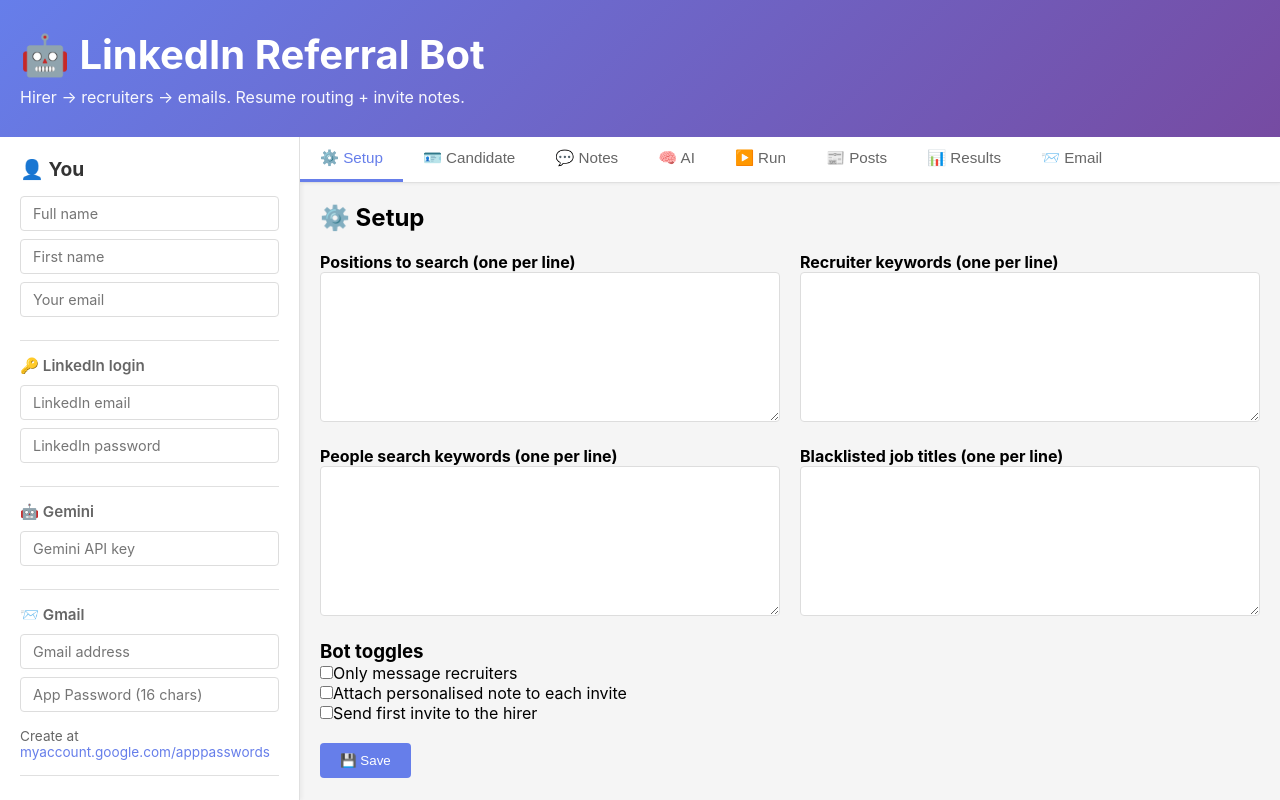
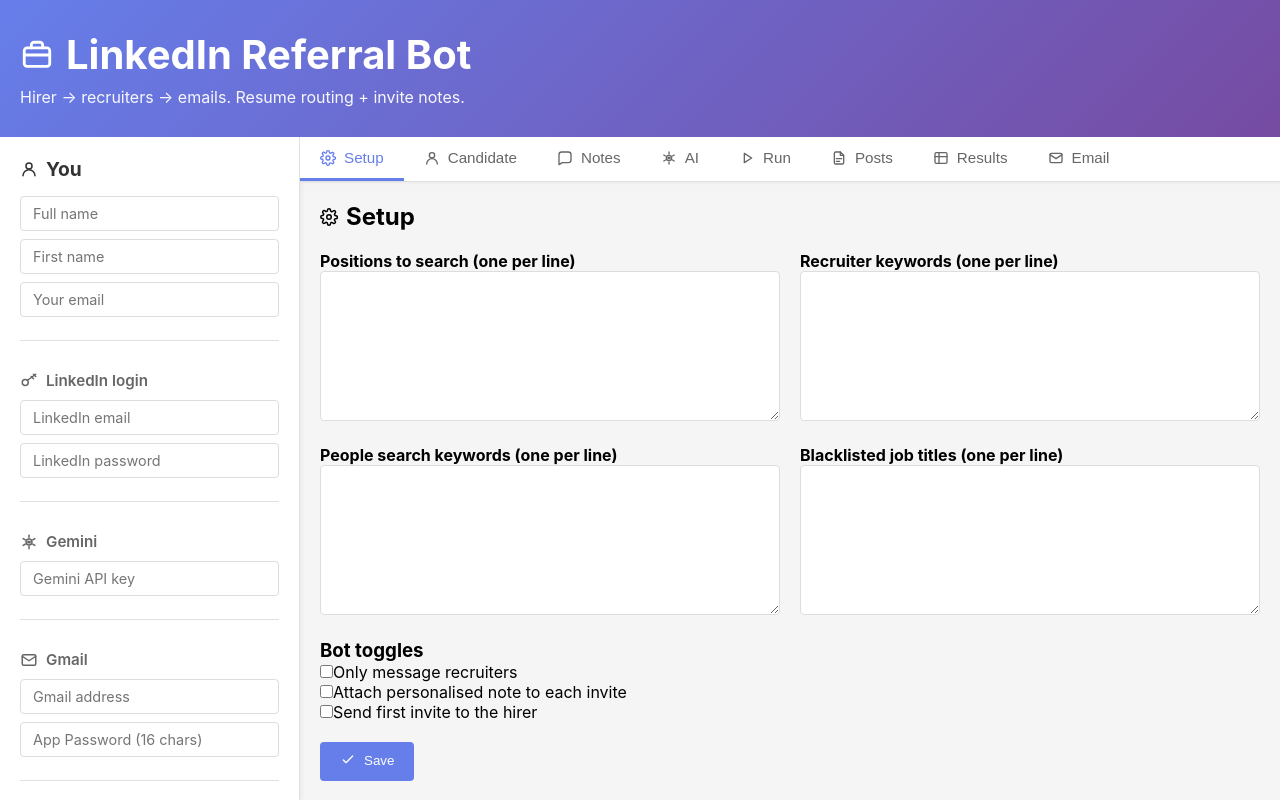
Before and after one commit to Mohnish57/linkdinbot, a React (Create React App) app in the folder frontend/: page / in a window 1280 px wide. Built offline with nearby package versions, Linux system fonts and the light colour scheme; no server answers.

Commit message:
feat: integrate icon component across UI for enhanced visual consistency

```diff
--- a/frontend/src/App.css
+++ b/frontend/src/App.css
@@ -16,6 +16,9 @@
   margin: 0;
   font-size: 2.5em;
   font-weight: 700;
+  display: flex;
+  align-items: center;
+  gap: 12px;
 }
 
 .header p {
@@ -56,6 +59,9 @@
   color: #666;
   white-space: nowrap;
   transition: all 0.2s;
+  display: inline-flex;
+  align-items: center;
+  gap: 8px;
 }
 
 .tab-btn:hover {
@@ -73,6 +79,9 @@
   margin: 10px 20px 0 20px;
   border-radius: 6px;
   font-weight: 500;
+  display: flex;
+  align-items: center;
+  gap: 8px;
 }
 
 .status.running {
@@ -99,6 +108,18 @@
   padding: 20px;
 }
 
+.icon {
+  flex: 0 0 auto;
+}
+
+.heading-with-icon,
+.button-with-icon,
+.inline-status {
+  display: inline-flex;
+  align-items: center;
+  gap: 8px;
+}
+
 /* Responsive */
 @media (max-width: 768px) {
   .main {
--- a/frontend/src/App.jsx
+++ b/frontend/src/App.jsx
@@ -10,6 +10,7 @@
 import TabPosts from './components/TabPosts';
 import TabResults from './components/TabResults';
 import TabEmail from './components/TabEmail';
+import Icon from './components/Icon';
 
 const API_URL = process.env.REACT_APP_API_URL || 'http://localhost:5000';
 
@@ -62,14 +63,14 @@
   }
 
   const tabs = [
-    { id: 'setup', label: '⚙️ Setup', component: TabSetup },
-    { id: 'candidate', label: '🪪 Candidate', component: TabCandidate },
-    { id: 'notes', label: '💬 Notes', component: TabNotes },
-    { id: 'ai', label: '🧠 AI', component: TabAI },
-    { id: 'run', label: '▶️ Run', component: TabRun },
-    { id: 'posts', label: '📰 Posts', component: TabPosts },
-    { id: 'results', label: '📊 Results', component: TabResults },
-    { id: 'email', label: '📨 Email', component: TabEmail },
+    { id: 'setup', label: 'Setup', icon: 'settings', component: TabSetup },
+    { id: 'candidate', label: 'Candidate', icon: 'user', component: TabCandidate },
+    { id: 'notes', label: 'Notes', icon: 'message', component: TabNotes },
+    { id: 'ai', label: 'AI', icon: 'ai', component: TabAI },
+    { id: 'run', label: 'Run', icon: 'play', component: TabRun },
+    { id: 'posts', label: 'Posts', icon: 'document', component: TabPosts },
+    { id: 'results', label: 'Results', icon: 'table', component: TabResults },
+    { id: 'email', label: 'Email', icon: 'mail', component: TabEmail },
   ];
 
   const TabComponent = tabs.find(t => t.id === activeTab)?.component || TabSetup;
@@ -77,7 +78,7 @@
   return (
     <div className="app">
       <header className="header">
-        <h1>🤖 LinkedIn Referral Bot</h1>
+        <h1><Icon name="briefcase" size={34} /> LinkedIn Referral Bot</h1>
         <p>Hirer → recruiters → emails. Resume routing + invite notes.</p>
       </header>
 
@@ -92,6 +93,7 @@
                 className={`tab-btn ${activeTab === tab.id ? 'active' : ''}`}
                 onClick={() => setActiveTab(tab.id)}
               >
+                <Icon name={tab.icon} size={16} />
                 {tab.label}
               </button>
             ))}
@@ -99,17 +101,17 @@
 
           {status.state === 'running' && (
             <div className="status running">
-              ⏳ {status.message}
+              <Icon name="spinner" size={16} /> {status.message}
             </div>
           )}
           {status.state === 'done' && (
             <div className="status success">
-              ✅ {status.message}
+              <Icon name="check" size={16} /> {status.message}
             </div>
           )}
           {status.state === 'error' && (
             <div className="status error">
-              ❌ {status.message}
+              <Icon name="error" size={16} /> {status.message}
             </div>
           )}
 
--- /dev/null
+++ b/frontend/src/components/Icon.jsx
@@ -0,0 +1,151 @@
+import React from 'react';
+
+const paths = {
+  ai: (
+    <>
+      <path d="M12 3v3" />
+      <path d="M12 18v3" />
+      <path d="M4.2 7.5l2.6 1.5" />
+      <path d="M17.2 15l2.6 1.5" />
+      <path d="M19.8 7.5 17.2 9" />
+      <path d="M6.8 15l-2.6 1.5" />
+      <circle cx="12" cy="12" r="4" />
+      <path d="M10.5 11.2h3" />
+      <path d="M10.5 13h3" />
+    </>
+  ),
+  briefcase: (
+    <>
+      <rect x="3" y="7" width="18" height="13" rx="2" />
+      <path d="M8 7V5a2 2 0 0 1 2-2h4a2 2 0 0 1 2 2v2" />
+      <path d="M3 12h18" />
+    </>
+  ),
+  check: (
+    <path d="m5 12 4 4L19 6" />
+  ),
+  chevronsRight: (
+    <>
+      <path d="m7 7 5 5-5 5" />
+      <path d="m13 7 5 5-5 5" />
+    </>
+  ),
+  document: (
+    <>
+      <path d="M14 3H7a2 2 0 0 0-2 2v14a2 2 0 0 0 2 2h10a2 2 0 0 0 2-2V8z" />
+      <path d="M14 3v5h5" />
+      <path d="M8 13h8" />
+      <path d="M8 17h5" />
+    </>
+  ),
+  error: (
+    <>
+      <circle cx="12" cy="12" r="9" />
+      <path d="M12 8v5" />
+      <path d="M12 16h.01" />
+    </>
+  ),
+  eye: (
+    <>
+      <path d="M2 12s3.5-6 10-6 10 6 10 6-3.5 6-10 6S2 12 2 12z" />
+      <circle cx="12" cy="12" r="3" />
+    </>
+  ),
+  key: (
+    <>
+      <circle cx="7" cy="14" r="4" />
+      <path d="M10 11 21 3" />
+      <path d="m15 6 3 3" />
+      <path d="m18 3 3 3" />
+    </>
+  ),
+  mail: (
+    <>
+      <rect x="3" y="5" width="18" height="14" rx="2" />
+      <path d="m3 7 9 6 9-6" />
+    </>
+  ),
+  message: (
+    <>
+      <path d="M21 15a4 4 0 0 1-4 4H8l-5 3V7a4 4 0 0 1 4-4h10a4 4 0 0 1 4 4z" />
+    </>
+  ),
+  play: (
+    <path d="M8 5v14l11-7z" />
+  ),
+  search: (
+    <>
+      <circle cx="11" cy="11" r="7" />
+      <path d="m20 20-3.5-3.5" />
+    </>
+  ),
+  send: (
+    <>
+      <path d="M22 2 11 13" />
+      <path d="m22 2-7 20-4-9-9-4z" />
+    </>
+  ),
+  settings: (
+    <>
+      <circle cx="12" cy="12" r="3" />
+      <path d="M19.4 15a1.7 1.7 0 0 0 .3 1.9l.1.1a2 2 0 1 1-2.8 2.8l-.1-.1a1.7 1.7 0 0 0-1.9-.3 1.7 1.7 0 0 0-1 1.6V21a2 2 0 1 1-4 0v-.1a1.7 1.7 0 0 0-1-1.6 1.7 1.7 0 0 0-1.9.3l-.1.1a2 2 0 1 1-2.8-2.8l.1-.1a1.7 1.7 0 0 0 .3-1.9 1.7 1.7 0 0 0-1.6-1H3a2 2 0 1 1 0-4h.1a1.7 1.7 0 0 0 1.6-1 1.7 1.7 0 0 0-.3-1.9l-.1-.1a2 2 0 1 1 2.8-2.8l.1.1a1.7 1.7 0 0 0 1.9.3h.1A1.7 1.7 0 0 0 10 3.1V3a2 2 0 1 1 4 0v.1a1.7 1.7 0 0 0 1 1.6h.1a1.7 1.7 0 0 0 1.9-.3l.1-.1a2 2 0 1 1 2.8 2.8l-.1.1a1.7 1.7 0 0 0-.3 1.9v.1a1.7 1.7 0 0 0 1.6 1h.1a2 2 0 1 1 0 4h-.1a1.7 1.7 0 0 0-1.7 1z" />
+    </>
+  ),
+  spinner: (
+    <>
+      <path d="M21 12a9 9 0 0 1-9 9" />
+      <path d="M3 12a9 9 0 0 1 9-9" />
+    </>
+  ),
+  table: (
+    <>
+      <rect x="3" y="4" width="18" height="16" rx="2" />
+      <path d="M3 10h18" />
+      <path d="M9 4v16" />
+    </>
+  ),
+  trash: (
+    <>
+      <path d="M3 6h18" />
+      <path d="M8 6V4h8v2" />
+      <path d="M19 6 18 20H6L5 6" />
+      <path d="M10 11v5" />
+      <path d="M14 11v5" />
+    </>
+  ),
+  user: (
+    <>
+      <circle cx="12" cy="8" r="4" />
+      <path d="M4 21a8 8 0 0 1 16 0" />
+    </>
+  ),
+  users: (
+    <>
+      <path d="M16 21a6 6 0 0 0-12 0" />
+      <circle cx="10" cy="8" r="4" />
+      <path d="M22 21a5 5 0 0 0-5-5" />
+      <path d="M17 4a4 4 0 0 1 0 8" />
+    </>
+  ),
+};
+
+function Icon({ name, size = 18, className = '' }) {
+  return (
+    <svg
+      className={`icon ${className}`.trim()}
+      width={size}
+      height={size}
+      viewBox="0 0 24 24"
+      fill="none"
+      stroke="currentColor"
+      strokeWidth="2"
+      strokeLinecap="round"
+      strokeLinejoin="round"
+      aria-hidden="true"
+    >
+      {paths[name]}
+    </svg>
+  );
+}
+
+export default Icon;
--- a/frontend/src/components/Sidebar.jsx
+++ b/frontend/src/components/Sidebar.jsx
@@ -1,5 +1,6 @@
 import React, { useState } from 'react';
 import './Sidebar.css';
+import Icon from './Icon';
 
 function Sidebar({ config, saveConfig }) {
   const candidate = config.candidate || {};
@@ -22,7 +23,7 @@
   return (
     <aside className="sidebar">
       <div className="sidebar-content">
-        <h2>👤 You</h2>
+        <h2 className="heading-with-icon"><Icon name="user" /> You</h2>
         <input
           type="text"
           placeholder="Full name"
@@ -47,7 +48,7 @@
 
         <hr />
 
-        <h3>🔑 LinkedIn login</h3>
+        <h3 className="heading-with-icon"><Icon name="key" /> LinkedIn login</h3>
         <input
           type="email"
           placeholder="LinkedIn email"
@@ -65,7 +66,7 @@
 
         <hr />
 
-        <h3>🤖 Gemini</h3>
+        <h3 className="heading-with-icon"><Icon name="ai" /> Gemini</h3>
         <input
           type="password"
           placeholder="Gemini API key"
@@ -76,7 +77,7 @@
 
         <hr />
 
-        <h3>📨 Gmail</h3>
+        <h3 className="heading-with-icon"><Icon name="mail" /> Gmail</h3>
         <input
           type="email"
           placeholder="Gmail address"
@@ -91,14 +92,12 @@
           onChange={(e) => setGmailPassword(e.target.value)}
           className="input"
         />
-        <p style={{ fontSize: '0.85em', marginTop: '8px' }}>
-          Create at <a href="https://myaccount.google.com/apppasswords" target="_blank" rel="noreferrer">myaccount.google.com/apppasswords</a>
-        </p>
+
 
         <hr />
 
         <button onClick={saveCredentials} className="btn btn-primary">
-          💾 Save credentials
+          <span className="button-with-icon"><Icon name="check" size={16} /> Save credentials</span>
         </button>
       </div>
     </aside>
--- a/frontend/src/components/TabAI.jsx
+++ b/frontend/src/components/TabAI.jsx
@@ -1,11 +1,12 @@
 import React from 'react';
+import Icon from './Icon';
 
 function TabAI({ config, saveConfig }) {
   const settings = config.settings || {};
 
   return (
     <div>
-      <h2>🧠 AI Prompt</h2>
+      <h2 className="heading-with-icon"><Icon name="ai" /> AI Prompt</h2>
       <p>Used when Gemini evaluates each job. Placeholders: {'{candidate_name}'}, {'{candidate_profile_block}'}, {'{candidate_pitch}'}, {'{resume_link}'}, {'{candidate_email}'}.</p>
 
       <div style={{ marginTop: '20px' }}>
@@ -17,7 +18,7 @@
       </div>
 
       <button onClick={() => alert('Saved!')} style={{ marginTop: '20px', padding: '10px 20px', background: '#667eea', color: 'white', border: 'none', borderRadius: '4px', cursor: 'pointer' }}>
-        💾 Save
+        <span className="button-with-icon"><Icon name="check" size={16} /> Save</span>
       </button>
     </div>
   );
--- a/frontend/src/components/TabCandidate.jsx
+++ b/frontend/src/components/TabCandidate.jsx
@@ -1,4 +1,5 @@
 import React from 'react';
+import Icon from './Icon';
 
 function TabCandidate({ config, saveConfig }) {
   const candidate = config.candidate || {};
@@ -9,7 +10,7 @@
 
   return (
     <div>
-      <h2>🪪 Candidate Profile</h2>
+      <h2 className="heading-with-icon"><Icon name="user" /> Candidate Profile</h2>
       <p>Everything here is configurable — change once, reflected everywhere.</p>
 
       <div style={{ display: 'grid', gridTemplateColumns: '1fr 1fr', gap: '20px', marginTop: '20px' }}>
@@ -52,7 +53,7 @@
       </div>
 
       <button onClick={save} style={{ marginTop: '20px', padding: '10px 20px', background: '#667eea', color: 'white', border: 'none', borderRadius: '4px', cursor: 'pointer' }}>
-        💾 Save
+        <span className="button-with-icon"><Icon name="check" size={16} /> Save</span>
       </button>
     </div>
   );
--- a/frontend/src/components/TabEmail.jsx
+++ b/frontend/src/components/TabEmail.jsx
@@ -1,4 +1,5 @@
 import React, { useState } from 'react';
+import Icon from './Icon';
 
 function TabEmail({ config, status, apiUrl }) {
   const settings = config.settings || {};
@@ -11,7 +12,7 @@
 
   return (
     <div>
-      <h2>📨 Email recruiters</h2>
+      <h2 className="heading-with-icon"><Icon name="mail" /> Email recruiters</h2>
       <p>Send personalised emails to collected recruiters from Stages 2 & 3.</p>
 
       <div style={{ marginTop: '20px' }}>
@@ -47,7 +48,7 @@
             cursor: 'pointer',
           }}
         >
-          👀 Dry run
+          <span className="button-with-icon"><Icon name="eye" size={16} /> Dry run</span>
         </button>
         <button
           onClick={() => send(false)}
@@ -61,7 +62,7 @@
             fontWeight: 'bold',
           }}
         >
-          📨 Send NOW
+          <span className="button-with-icon"><Icon name="send" size={16} /> Send now</span>
         </button>
       </div>
     </div>
--- a/frontend/src/components/TabNotes.jsx
+++ b/frontend/src/components/TabNotes.jsx
@@ -1,11 +1,12 @@
 import React from 'react';
+import Icon from './Icon';
 
 function TabNotes({ config, saveConfig }) {
   const settings = config.settings || {};
 
   return (
     <div>
-      <h2>💬 Invite Note Templates</h2>
+      <h2 className="heading-with-icon"><Icon name="message" /> Invite Note Templates</h2>
       <p>Placeholders: {'{name}'}, {'{job_title}'}, {'{company}'}, {'{resume_link}'}, {'{candidate_first_name}'}, {'{candidate_bio}'}. LinkedIn cap: 300 chars.</p>
 
       <div style={{ marginTop: '20px' }}>
@@ -49,7 +50,7 @@
       </div>
 
       <button onClick={() => alert('Saved!')} style={{ marginTop: '20px', padding: '10px 20px', background: '#667eea', color: 'white', border: 'none', borderRadius: '4px', cursor: 'pointer' }}>
-        💾 Save
+        <span className="button-with-icon"><Icon name="check" size={16} /> Save</span>
       </button>
     </div>
   );
--- a/frontend/src/components/TabResults.jsx
+++ b/frontend/src/components/TabResults.jsx
@@ -1,5 +1,6 @@
 import React, { useState, useEffect, useCallback } from 'react';
 import axios from 'axios';
+import Icon from './Icon';
 
 function TabResults({ apiUrl }) {
   const [jobs, setJobs] = useState([]);
@@ -44,7 +45,7 @@
 
   return (
     <div>
-      <h2>📊 Results</h2>
+      <h2 className="heading-with-icon"><Icon name="table" /> Results</h2>
 
       <div style={{ display: 'grid', gridTemplateColumns: '1fr 1fr 1fr 1fr', gap: '15px', marginTop: '20px' }}>
         <div style={{ background: 'white', padding: '15px', borderRadius: '4px', textAlign: 'center', boxShadow: '0 1px 3px rgba(0,0,0,0.1)' }}>
@@ -108,7 +109,7 @@
                 <td style={{ padding: '8px' }}>{c.profile_name}</td>
                 <td style={{ padding: '8px' }}>{c.job_title}</td>
                 <td style={{ padding: '8px' }}>{c.email || '—'}</td>
-                <td style={{ padding: '8px' }}>{c.email_sent ? '✅' : '—'}</td>
+                <td style={{ padding: '8px' }}>{c.email_sent ? <span className="inline-status"><Icon name="check" size={14} /> Sent</span> : '—'}</td>
               </tr>
             ))}
           </tbody>
@@ -127,7 +128,7 @@
           cursor: 'pointer',
         }}
       >
-        🗑️ Clear all data
+        <span className="button-with-icon"><Icon name="trash" size={16} /> Clear all data</span>
       </button>
     </div>
   );
--- a/frontend/src/components/TabRun.jsx
+++ b/frontend/src/components/TabRun.jsx
@@ -1,5 +1,6 @@
 import React, { useState } from 'react';
 import axios from 'axios';
+import Icon from './Icon';
 
 function TabRun({ config, status, apiUrl }) {
   const [headless, setHeadless] = useState(false);
@@ -22,7 +23,7 @@
 
   return (
     <div>
-      <h2>▶️ Run the Bot</h2>
+      <h2 className="heading-with-icon"><Icon name="play" /> Run the Bot</h2>
       <p><strong>Stage 1</strong> — find matching jobs. <strong>Stage 2</strong> — invite hirer + recruiters. <strong>Stage 3</strong> — scrape emails.</p>
 
       <div style={{ marginTop: '20px' }}>
@@ -50,7 +51,7 @@
             opacity: status.state === 'running' ? 0.6 : 1,
           }}
         >
-          🔍 Stage 1 — Jobs
+          <span className="button-with-icon"><Icon name="search" size={16} /> Stage 1 — Jobs</span>
         </button>
         <button
           onClick={() => runStage('stage2')}
@@ -65,7 +66,7 @@
             opacity: status.state === 'running' ? 0.6 : 1,
           }}
         >
-          🤝 Stage 2 — Invites
+          <span className="button-with-icon"><Icon name="users" size={16} /> Stage 2 — Invites</span>
         </button>
         <button
           onClick={() => runStage('stage3')}
@@ -80,7 +81,7 @@
             opacity: status.state === 'running' ? 0.6 : 1,
           }}
         >
-          📇 Stage 3 — Emails
+          <span className="button-with-icon"><Icon name="mail" size={16} /> Stage 3 — Emails</span>
         </button>
         <button
           onClick={() => { runStage('stage1'); setTimeout(() => runStage('stage2'), 2000); }}
@@ -96,18 +97,18 @@
             fontWeight: 'bold',
           }}
         >
-          ⚡ Stages 1 → 2
+          <span className="button-with-icon"><Icon name="chevronsRight" size={16} /> Stages 1 → 2</span>
         </button>
       </div>
 
       {status.state === 'running' && (
-        <p style={{ marginTop: '20px', color: '#1976d2' }}>⏳ {status.message}</p>
+        <p className="inline-status" style={{ marginTop: '20px', color: '#1976d2' }}><Icon name="spinner" size={16} /> {status.message}</p>
       )}
       {status.state === 'done' && (
-        <p style={{ marginTop: '20px', color: '#388e3c' }}>✅ {status.message}</p>
+        <p className="inline-status" style={{ marginTop: '20px', color: '#388e3c' }}><Icon name="check" size={16} /> {status.message}</p>
       )}
       {status.state === 'error' && (
-        <p style={{ marginTop: '20px', color: '#d32f2f' }}>❌ {status.message}</p>
+        <p className="inline-status" style={{ marginTop: '20px', color: '#d32f2f' }}><Icon name="error" size={16} /> {status.message}</p>
       )}
     </div>
   );
--- a/frontend/src/components/TabSetup.jsx
+++ b/frontend/src/components/TabSetup.jsx
@@ -1,4 +1,5 @@
 import React, { useState } from 'react';
+import Icon from './Icon';
 
 function TabSetup({ config, saveConfig }) {
   const prefs = config.jobPreferences || {};
@@ -23,7 +24,7 @@
 
   return (
     <div>
-      <h2>⚙️ Setup</h2>
+      <h2 className="heading-with-icon"><Icon name="settings" /> Setup</h2>
 
       <div style={{ display: 'grid', gridTemplateColumns: '1fr 1fr', gap: '20px', marginTop: '20px' }}>
         <div>
@@ -80,7 +81,7 @@
       </div>
 
       <button onClick={save} style={{ marginTop: '20px', padding: '10px 20px', background: '#667eea', color: 'white', border: 'none', borderRadius: '4px', cursor: 'pointer' }}>
-        💾 Save
+        <span className="button-with-icon"><Icon name="check" size={16} /> Save</span>
       </button>
     </div>
   );
```
Also changed, not shown: frontend/src/components/TabPosts.jsx (+6 -5 lines), 1 other file (tests, documents, lock files or other folders).
